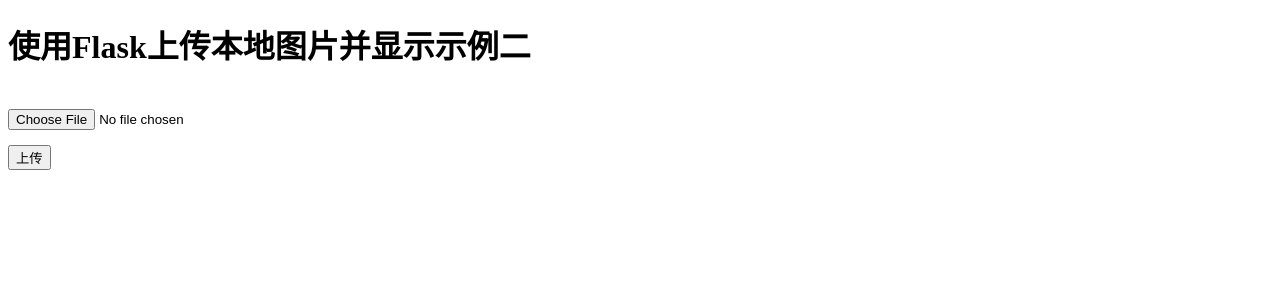
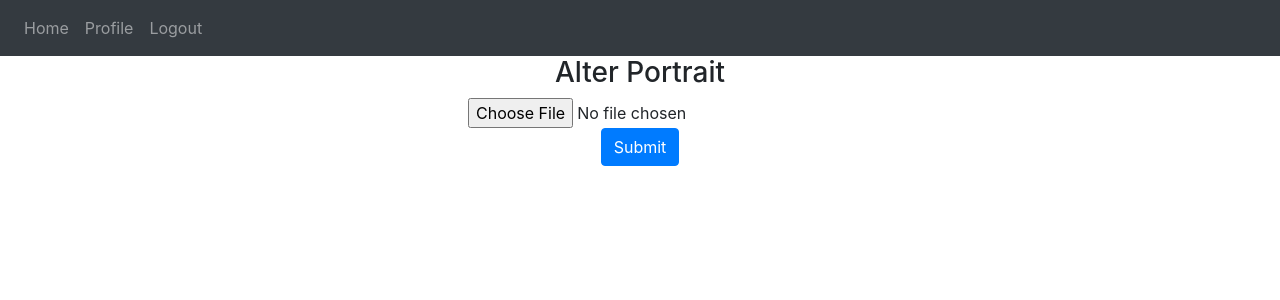
Before and after one commit to AltSuperBlade/MicroBo, a Flask app: page /upload in a window 1280 px wide. Shown: the top 300 px of the page. Run offline with Flask 2, Linux system fonts and the light colour scheme; a user stored in the database is signed in; some libraries are stand-ins or nearby versions.

Commit message:
实现了头像的修改和显示

```diff
--- a/flask_web/main.py
+++ b/flask_web/main.py
@@ -3,4 +3,6 @@ from website import create_app
 app = create_app()
 
 if __name__ == '__main__':
+
+    app.config['AVATARS_SAVE_PATH'] = "./static/images"
     app.run(debug=True)
--- a/flask_web/requirements.txt
+++ b/flask_web/requirements.txt
@@ -3,4 +3,3 @@ Flask-SQLAlchemy
 flask-login
 flask_wtf
 wtforms
-opencv-python
--- a/flask_web/website/templates/upload.html
+++ b/flask_web/website/templates/upload.html
@@ -1,17 +1,10 @@
-<!DOCTYPE html>
-<html lang="en">
-<head>
-    <meta charset="UTF-8">
-    <title>Flask上传图片演示</title>
-</head>
-<body>
-    <h1>使用Flask上传本地图片并显示示例二</h1>
+{% extends "base.html" %} {% block title %}Alter Portrait{% endblock %} {% block content %}
+<div align="center">
     <form action="" enctype='multipart/form-data' method='POST'>
-        <input type="file" name="file" style="margin-top:20px;"/>
+        <h3 align="center">Alter Portrait</h3>
+        <input type="file" name="file"/>
         <br>
-        <!-- <i>请输入你当前的心情（开心、超开心、超超开心）：</i>
-        <input type="text" class="txt_input" name="name"  value="超超开心" style="margin-top:10px;"/> -->
-        <input type="submit" value="上传" class="button-new" style="margin-top:15px;"/>
+        <button type="submit" class="btn btn-primary">Submit</button>
     </form>
-</body>
-</html>
+</div>
+{% endblock %}
--- a/flask_web/website/views.py
+++ b/flask_web/website/views.py
@@ -14,6 +14,7 @@ import os
 
 views = Blueprint('views', __name__)
 
+
 #设置允许的文件格式
 ALLOWED_EXTENSIONS = set(['png', 'jpg', 'JPG', 'PNG', 'bmp'])
 
@@ -23,28 +24,38 @@ def allowed_file(filename):
 # 设置静态文件缓存过期时间
 views.send_file_max_age_default = timedelta(seconds=1)
 
-@views.route('/upload', methods=['POST', 'GET'])  # 添加路由
+@views.route('/upload', methods=['POST', 'GET'])
+@login_required
 def upload():
     if request.method == 'POST':
+
+        user=current_user
+
         f = request.files['file']
 
         if not (f and allowed_file(f.filename)):
             flash('Please check your format, we only accept png、PNG、jpg、JPG、bmp', category='error')
             # return jsonify({"error": 1001, "msg": "请检查上传的图片类型，仅限于png、PNG、jpg、JPG、bmp"})
-
+        else:
         # user_input = request.form.get("name")
 
-        basepath = os.path.dirname(__file__)  # 当前文件所在路径
+            basepath = os.path.dirname(__file__)  # 当前文件所在路径
 
-        upload_path = os.path.join(basepath, 'static/images',secure_filename(f.filename))  #注意：没有的文件夹一定要先创建，不然会提示没有该路径
-        f.save(upload_path)
+
+            upload_path = os.path.join(basepath, 'static/images',secure_filename(f.filename))  #注意：没有的文件夹一定要先创建，不然会提示没有该路径
+            f.save(upload_path)
+
+            User.query.filter(User.id == user.id).update({'portraitLink': secure_filename(f.filename)})
+            db.session.commit()
+            flash('Congratuation, you have just altered your portrait.',category="success")
+            return redirect(url_for('views.profile',user_id=user.id))
 
         # image_data = open(upload_path, "rb").read()
         # response = make_response(image_data)
         # response.headers['Content-Type'] = 'image/png'
         # return response
 
-    return render_template('upload.html')
+    return render_template('upload.html',user=current_user)
 
 
 @views.route('/favicon.ico')
@@ -68,15 +79,16 @@ def home():
             return redirect('/')
 
     notes=db.session.query(Note).order_by(Note.date.desc()).all()
+    users=db.session.query(User).order_by(User.id.desc()).all()
 
-    return render_template("home.html", user=current_user,notes=notes)
+    return render_template("home.html", user=current_user,notes=notes,users=users)
 
 
 @views.route('/profile/<user_id>',methods=['GET', 'POST'])
 @login_required
 def profile(user_id):
-    if request.method=='POST':
-        return render_template("edit.html",user=current_user)
+    # if request.method=='POST':
+    #     return render_template("edit.html",user=current_user)
     accessingUser=User.query.get(user_id)
     return render_template("profile.html",user=current_user,accessingUser=accessingUser)
 
@@ -99,7 +111,7 @@ def edit():
             else:
                 User.query.filter(User.id == user.id).update({'email': email})
                 db.session.commit()
-                flash('%s, you have just submitted your new email address.' % email)
+                flash('%s, you have just submitted your new email address.' % email,category='success')
             return redirect(url_for('views.profile',user_id=user.id))
 
         if edit_nickname.submit2.data and edit_nickname.validate():
@@ -115,7 +127,7 @@ def edit():
                 db.session.commit()
                 Note.query.filter(Note.user_id == user.id).update({'nickname':nickname})
                 db.session.commit()
-                flash('%s, you have just submitted your new nickname.' % nickname)
+                flash('%s, you have just submitted your new nickname.' % nickname,category='success')
             return redirect(url_for('views.profile',user_id=user.id))
     return render_template("edit.html",user=current_user,edit_email=edit_email,edit_nickname=edit_nickname)
 
```
Also changed, not shown: flask_web/website/templates/home.html (+6 -1 lines), flask_web/website/templates/profile.html (+5 -3 lines), flask_web/website/database.db, flask_web/website/static/images/20201201231609.jpg (added).
